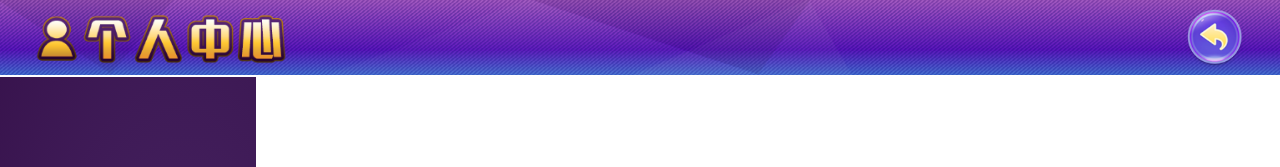
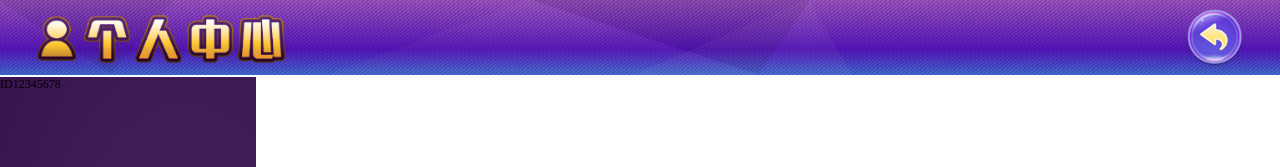
Before and after one commit to jacky1739/entertainment_loby, a Vue app: page /#/admin in a window 1280 px wide. Shown: the top 167 px of the page. Built offline with nearby package versions, Linux system fonts and the light colour scheme.

Commit message:
新增sidebar

```diff
--- a/src/components/FooterItem.vue
+++ b/src/components/FooterItem.vue
@@ -1,5 +1,5 @@
 <template>
-  <div class="footer"></div>
+  <footer class="footer"></footer>
 </template>
 
 <style lang="scss" scoped>
--- a/src/views/Backend/DashBoard.vue
+++ b/src/views/Backend/DashBoard.vue
@@ -11,7 +11,9 @@
     </nav>
     <div class="content">
         <section class="content__sideBar">
-            <div></div>
+            <div class="content__sideBar__idBg">
+                <p class="content">ID12345678</p>
+            </div>
             <ul>
                 <li></li>
                 <li></li>
```
